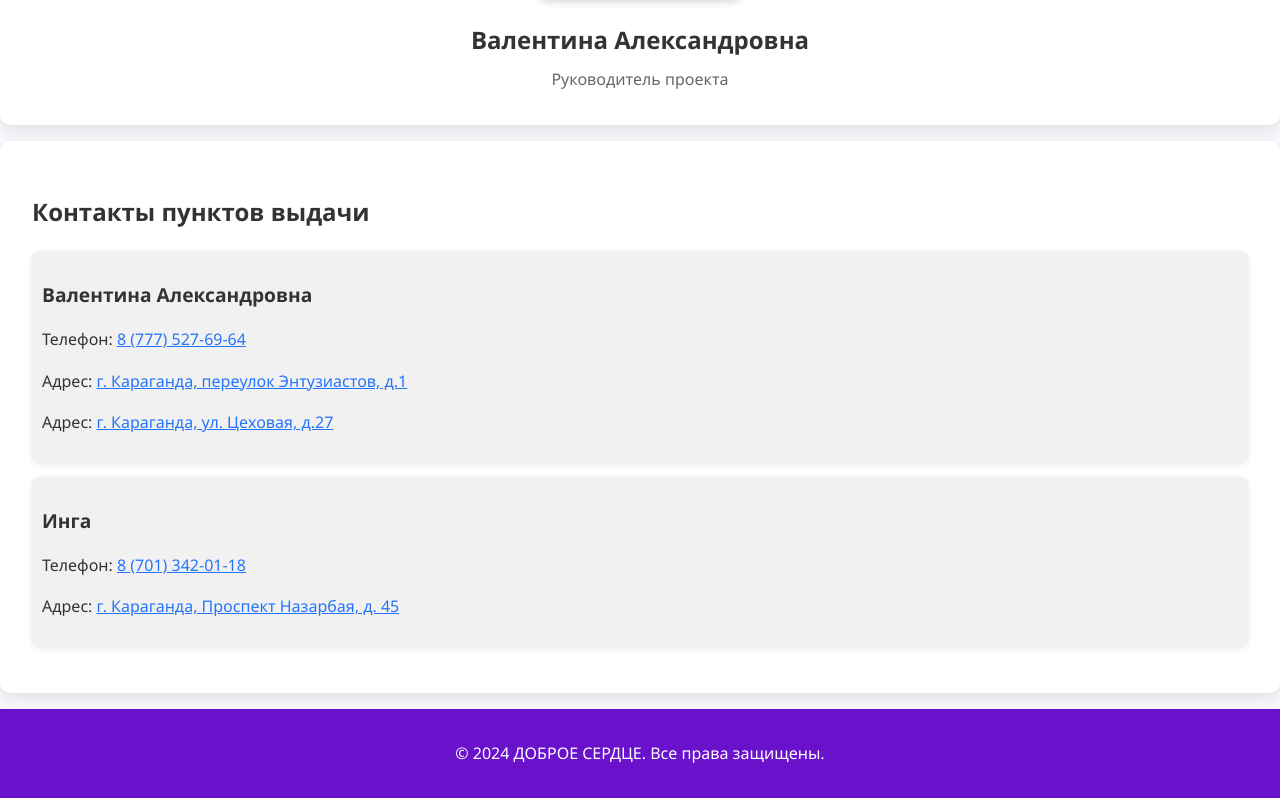
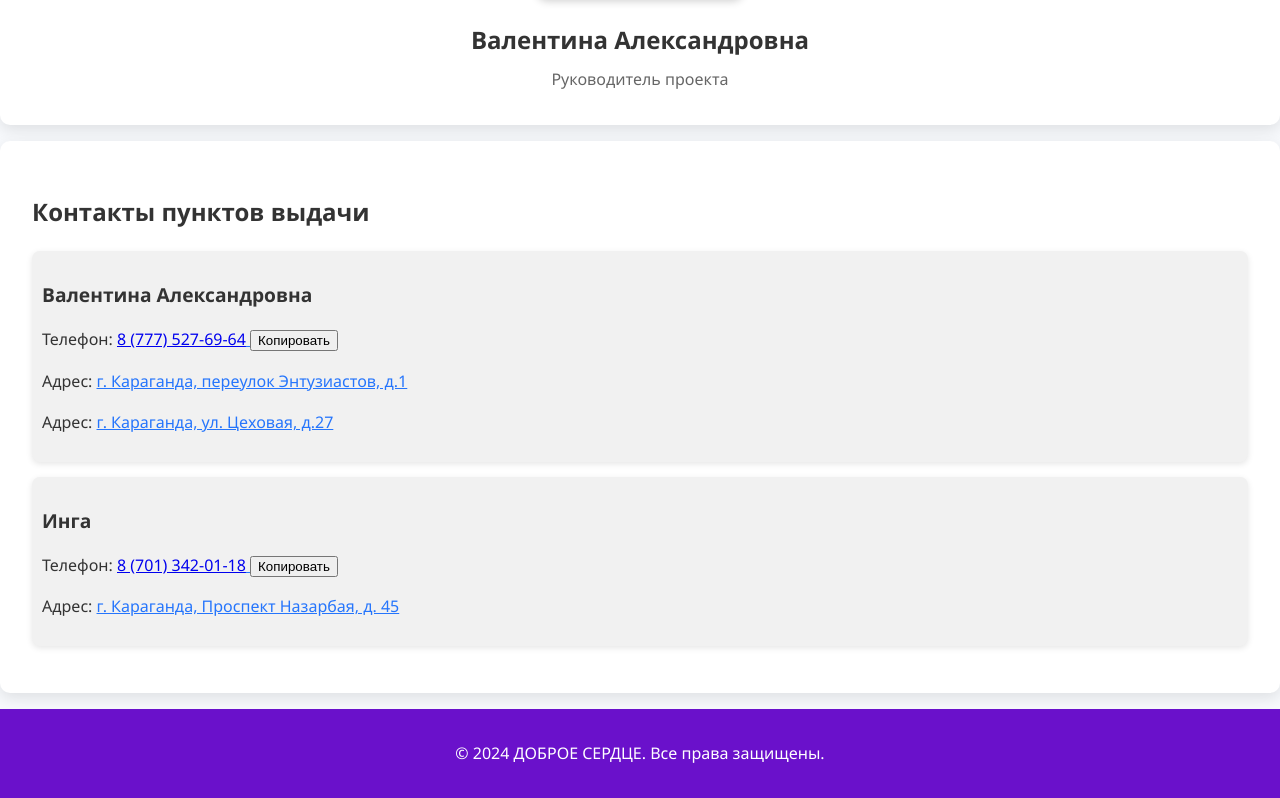
Before and after one commit to DobroeSerdtse/DobroeSerdtse.github.io, a plain HTML site: page index.html in a window 1280 px wide. Shown: the part 881-1679 px from the top of the page. Drawn offline with Linux system fonts and the light colour scheme.

Commit message:
Update index.html

```diff
--- a/index.html
+++ b/index.html
@@ -44,7 +44,12 @@
     <div class="contact-list">
         <div class="contact-item">
             <h3>Валентина Александровна</h3>
-                <p>Телефон: <span class="copyable" onclick="copyToClipboard('87775276964')">8 (777) 527-69-64</span>
+            <p>
+                Телефон:
+                <span class="copyable">
+                    <a href="https://wa.me/77075276964" target="_blank">8 (777) 527-69-64</a>
+                    <button onclick="copyToClipboard('87775276964')">Копировать</button>
+                </span>
             </p>
             <p>Адрес: <span class="copyable" onclick="copyToClipboard('г. Караганда, переулок Энтузиастов, д.1')">г.
                     Караганда, переулок Энтузиастов, д.1</span></p>
@@ -53,13 +58,19 @@
         </div>
         <div class="contact-item">
             <h3>Инга</h3>
-                <p>Телефон: <span class="copyable" onclick="copyToClipboard('87013420118')">8 (701) 342-01-18</span>
+            <p>
+                Телефон:
+                <span class="copyable">
+                    <a href="https://wa.me/77013420118" target="_blank">8 (701) 342-01-18</a>
+                    <button onclick="copyToClipboard('87013420118')">Копировать</button>
+                </span>
             </p>
             <p>Адрес: <span class="copyable" onclick="copyToClipboard('г. Караганда, Проспект Назарбая, д. 45')">г.
                     Караганда, Проспект Назарбая, д. 45</span></p>
         </div>
     </div>
     </section>
+
 
     <footer>
         <p>&copy; 2024 ДОБРОЕ СЕРДЦЕ. Все права защищены.</p>
```
Lines whose indentation alone changed are shown as unchanged.
